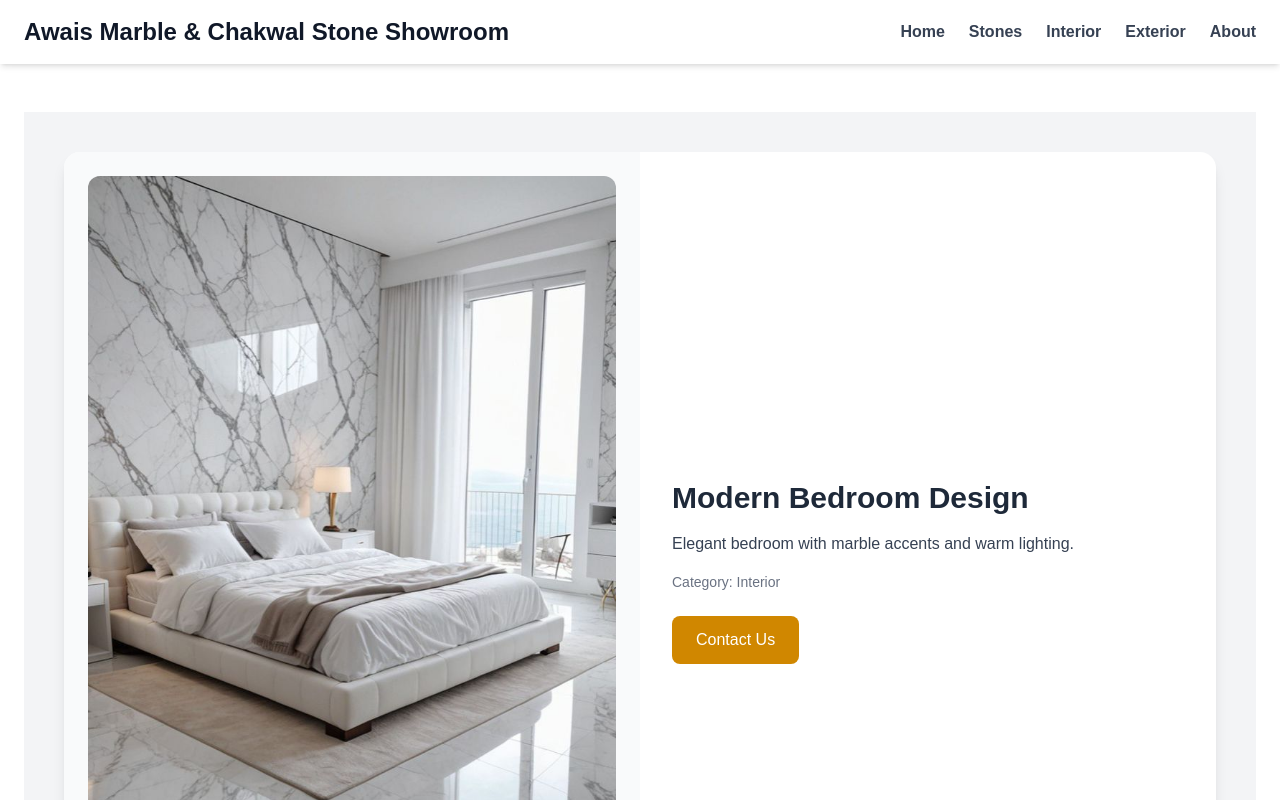
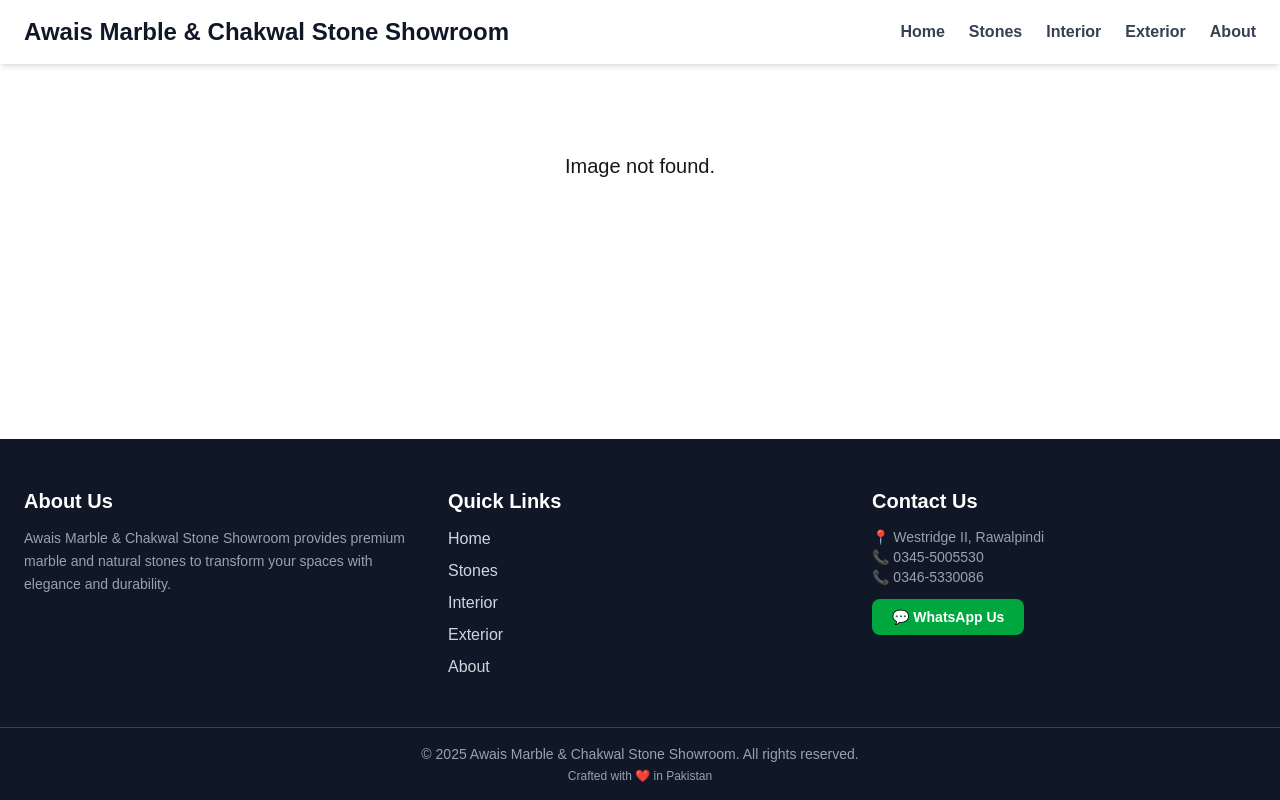
Before and after one commit to Malik786-ubaid/stone-marble, a Next.js app: page /image/1 in a window 1280 px wide. Shown: the top 800 px of the page. Built offline with nearby package versions, Linux system fonts and the light colour scheme.

Commit message:
Remove redundant interior and exterior image entries
Removed several interior and exterior design entries from the image data array, streamlining the content displayed on the ImageDetailPage.

```diff
--- a/src/app/image/[id]/page.tsx
+++ b/src/app/image/[id]/page.tsx
@@ -18,18 +18,6 @@ const imageDetails = [
   { id: 31, title: 'Charbagh White Split Stone', category: 'Stone', description: 'Elegant white split stone with a fine surface for clean and fresh aesthetics.', src: '/marble-images/product31.jpeg' },
   { id: 32, title: 'Black Granite Split Stone', category: 'Stone', description: 'Strong and durable, ideal for outdoor and feature wall installations.', src: '/marble-images/product32.jpeg' },
   { id: 33, title: 'Singhara Stone', category: 'Stone', description: 'Natural brown marble with rustic character, perfect for earthy interiors.', src: '/marble-images/product33.jpeg' },
-  { id: 1, title: 'Modern Bedroom Design', category: 'Interior', description: 'Elegant bedroom with marble accents and warm lighting.', src: '/interior/interior1.jpeg' },
-  { id: 2, title: 'Marble Wall Design', category: 'Interior', description: 'Stylish marble feature wall adding luxury to any space.', src: '/interior/interior2.jpeg' },
-  { id: 3, title: 'Luxury Living Room', category: 'Interior', description: 'Spacious living area with premium marble flooring and decor.', src: '/interior/interior3.jpeg' },
-  { id: 4, title: 'Bathroom Interior', category: 'Interior', description: 'Sleek bathroom with marble tiles and minimalistic fixtures.', src: '/interior/interior4.jpeg' },
-  { id: 5, title: 'Hotel Lobby Interior', category: 'Interior', description: 'Grand marble-finished lobby that exudes sophistication.', src: '/interior/interior5.jpeg' },
-  { id: 6, title: 'Outdoor Stone Patio', category: 'Interior', description: 'Beautiful outdoor sitting area designed with natural stone.', src: '/interior/interior6.jpeg' },
-  { id: 7, title: 'Exterior Modern House', category: 'Exterior', description: 'Modern house exterior with premium stone finishes.', src: '/exterior/exterior1.jpeg' },
-  { id: 8, title: 'Garden Stone Pathway', category: 'Exterior', description: 'Beautiful stone pathway for outdoor garden.', src: '/exterior/exterior2.jpeg' },
-  { id: 9, title: 'Luxury Villa Exterior', category: 'Exterior', description: 'Elegant villa exterior with marble accents.', src: '/exterior/exterior3.jpeg' },
-  { id: 10, title: 'Outdoor Patio Design', category: 'Exterior', description: 'Stylish outdoor patio with stone flooring.', src: '/exterior/exterior4.jpeg' },
-  { id: 11, title: 'Facade Design', category: 'Exterior', description: 'Modern facade with stone and glass combination.', src: '/exterior/exterior5.jpeg' },
-  { id: 12, title: 'Entrance Gate Design', category: 'Exterior', description: 'Stone-finished entrance gate for luxury homes.', src: '/exterior/exterior6.jpeg' },
 ];
 
 export default function ImageDetailPage() {
@@ -41,36 +29,35 @@ export default function ImageDetailPage() {
   if (!image) return <div className="p-10 text-center text-xl">Image not found.</div>;
 
   return (
-    <div className="bg-gray-100 min-h-screen py-10 px-6">
-      <div className="max-w-6xl mx-auto bg-white rounded-2xl shadow-lg flex flex-col md:flex-row overflow-hidden">
+    <div className="min-h-screen bg-gray-100 flex items-center justify-center">
+      <div className="w-full max-w-[1000px] bg-white rounded-xl shadow-lg overflow-hidden flex flex-col md:flex-row">
 
-        {/* Left: Image Section */}
-        <div className="md:w-1/2 bg-gray-50 flex items-center justify-center p-6">
+        {/* Left: Image (Square & No Gaps) */}
+        <div className="w-full md:w-1/2 aspect-square relative">
           <Image
             src={image.src}
             alt={image.title}
-            width={600}
-            height={400}
-            className="rounded-xl object-cover"
+            fill
+            className="object-cover"
           />
         </div>
 
-        {/* Right: Details Section */}
-        <div className="md:w-1/2 p-8 flex flex-col justify-center">
-          <h1 className="text-3xl font-bold mb-4 text-gray-800">{image.title}</h1>
-          <p className="text-gray-700 text-base mb-4">{image.description}</p>
-          <p className="text-sm text-gray-500 mb-6">Category: {image.category}</p>
+        {/* Right: Details */}
+        <div className="w-full md:w-1/2 p-6 flex flex-col justify-center">
+          <h1 className="text-2xl font-bold text-gray-800 mb-3">{image.title}</h1>
+          <p className="text-gray-700 mb-4">{image.description}</p>
+          <p className="text-sm text-gray-500 mb-5">Category: {image.category}</p>
 
           {!showContact ? (
             <button
               onClick={() => setShowContact(true)}
-              className="bg-yellow-600 text-white px-6 py-3 rounded-lg hover:bg-yellow-700 transition w-fit"
+              className="bg-yellow-600 text-white px-6 py-3 rounded-lg font-medium hover:bg-yellow-700 transition"
             >
               Contact Us
             </button>
           ) : (
-            <div className="bg-gray-50 border rounded-lg p-4 mt-4">
-              <h2 className="text-xl font-semibold mb-2">📞 Contact Details</h2>
+            <div className="bg-gray-50 border rounded-lg p-4 mt-2">
+              <h2 className="text-lg font-semibold mb-2">📞 Contact Details</h2>
               <p className="text-gray-700">📍 Westridge II, Rawalpindi</p>
               <p className="text-gray-700">📱 0345-5005530</p>
               <p className="text-gray-700">📞 0346-5330086</p>
```
